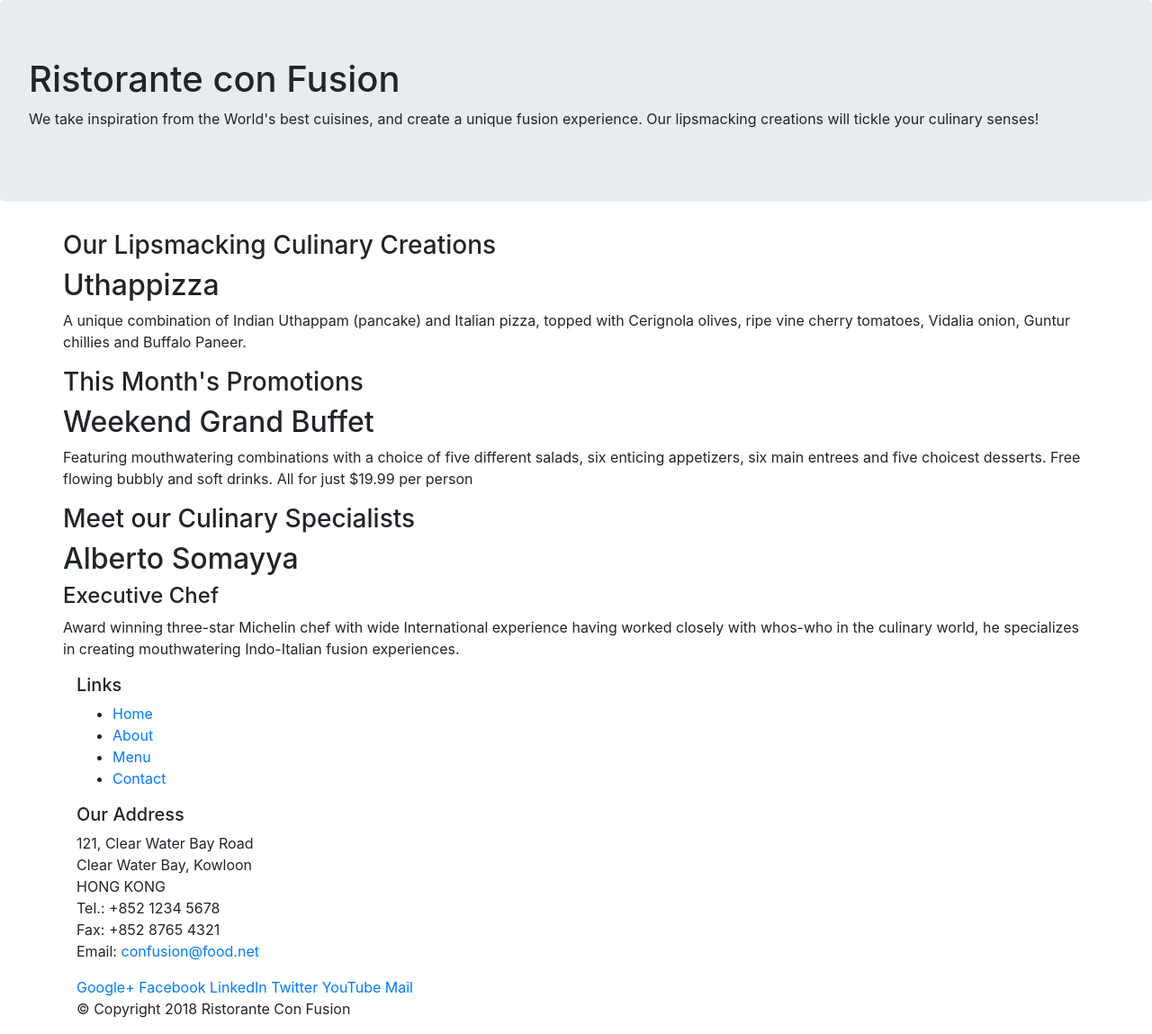
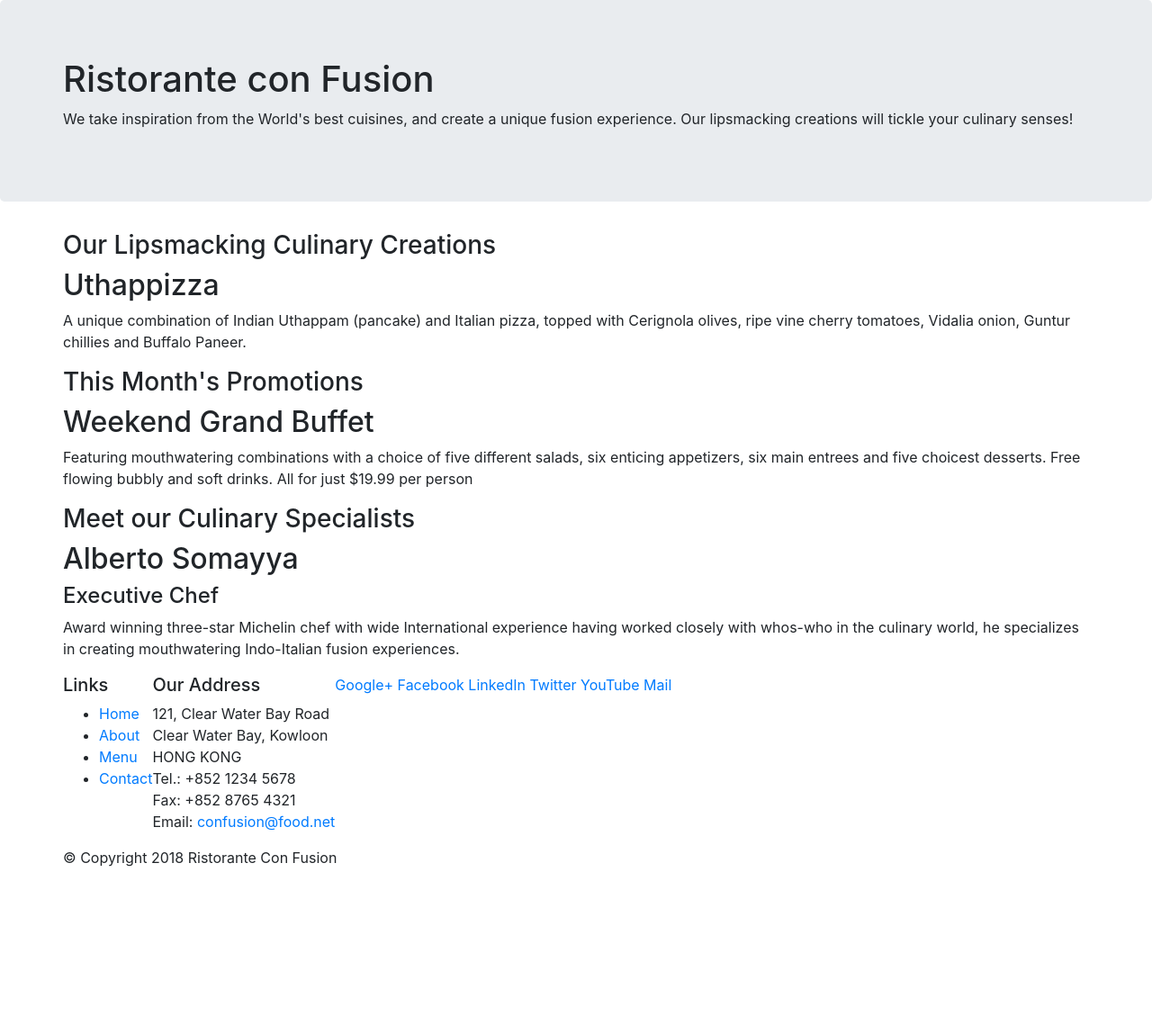
Before and after one commit to Luizgcsneto/git-teste-dois, a website: page index.html in a window 1280 px wide. Shown: the whole page at 90% size. After the commit the page ends 981 px from the top, so only its background shows below. Drawn offline with nearby package versions, Linux system fonts and the light colour scheme.

Commit message:
pequenos ajustes

```diff
--- a/index.html
+++ b/index.html
@@ -10,8 +10,8 @@
 <body>
     <div>
         <header class="jumbotron">
-            <div>
-                <div>
+            <div class="container">
+                <div class="row">
                     <div>
                         <h1>Ristorante con Fusion</h1>
                         <p>We take inspiration from the World's best cuisines, and create a unique fusion experience. Our lipsmacking creations will tickle your culinary senses!</p>
@@ -55,9 +55,9 @@
             </div>
         </div>
 
-    <footer class="container">
-        <div>
-            <div>
+    <footer >
+        <div class="container">
+            <div class="row">
                 <div>
                     <h5>Links</h5>
                     <ul>
@@ -89,7 +89,7 @@
                     </div>
                 </div>
            </div>
-           <div>
+           <div class="row">
                 <div>
                     <p>© Copyright 2018 Ristorante Con Fusion</p>
                 </div>
```
